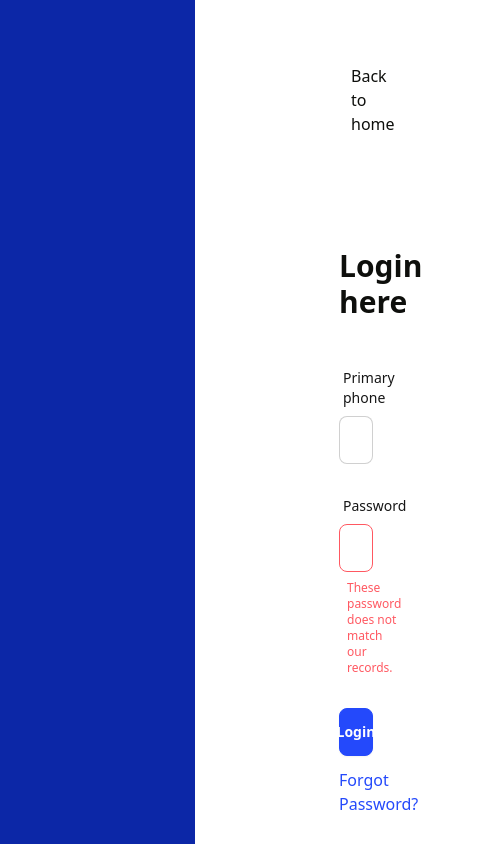
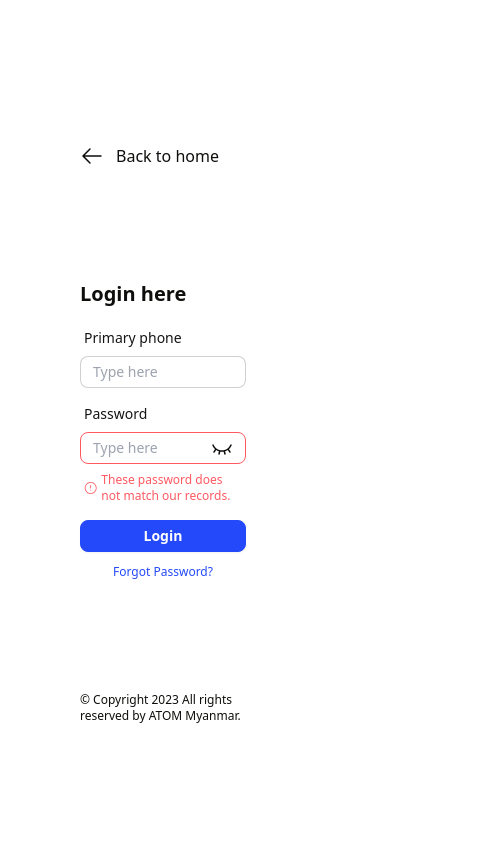
Before and after one commit to atom-freelance/broadband.atom.com.mm, a Nuxt app: page /login in a window 390 px wide. Shown: the top 844 px of the page, 483 px wide, since content can reach past the window. Built offline with nearby package versions, Linux system fonts and the light colour scheme.

Commit message:
refactor: add mobile responsive for login page

```diff
--- a/pages/login/index.vue
+++ b/pages/login/index.vue
@@ -1,22 +1,27 @@
 <script setup lang="ts">
+import { ref } from 'vue'
+
 definePageMeta({
 	layout: 'login',
 })
+
+let showPassword = ref(false)
 </script>
 
 <template>
-	<div class="grid h-screen w-full grid-cols-2">
-		<section class="bg-interactive-accent-active"></section>
-
-		<section class="flex flex-col justify-center space-y-28 px-36 pb-10 pt-16">
+	<div class="grid h-screen w-full grid-cols-1 lg:grid-cols-2">
+		<section class="hidden bg-interactive-accent-active lg:block"></section>
+		<section
+			class="flex flex-col justify-center space-y-28 pb-10 pl-20 pr-36 pt-16"
+		>
 			<NuxtLink class="flex space-x-3 align-middle" to="/">
 				<Icon name="arrow-left" />
 				<span>Back to home</span>
 			</NuxtLink>
 
-			<div class="flex flex-col space-y-10">
-				<h3 class="text-3xl font-bold">Login here</h3>
-				<form @submit.prevent="" class="flex flex-col gap-y-6">
+			<div class="flex flex-col space-y-3 md:space-y-6">
+				<h3 class="text-xl font-bold md:text-3xl">Login here</h3>
+				<form @submit.prevent="" class="flex flex-col space-y-2 md:space-y-6">
 					<label class="form-control">
 						<div class="label">
 							<span class="label-text">Primary phone</span>
@@ -24,7 +29,7 @@ definePageMeta({
 						<input
 							type="text"
 							placeholder="Type here"
-							class="input input-bordered"
+							class="input input-bordered input-sm md:input-md"
 						/>
 					</label>
 
@@ -32,27 +37,51 @@ definePageMeta({
 						<div class="label">
 							<span class="label-text">Password</span>
 						</div>
-						<input
-							type="text"
-							placeholder="Type here"
-							class="input input-bordered input-error"
-						/>
+						<div class="relative">
+							<input
+								:type="showPassword ? 'text' : 'password'"
+								placeholder="Type here"
+								class="input input-bordered input-error input-sm w-full md:input-md"
+							/>
+
+							<div
+								class="absolute inset-y-0 right-0 flex items-center pr-3 text-sm leading-5"
+							>
+								<Icon
+									name="eye-closed"
+									class="1rem lg:1.5rem hover:cursor-pointer"
+									@click="() => (showPassword = true)"
+									v-show="!showPassword"
+								/>
+
+								<Icon
+									name="eye-slash"
+									class="1rem lg:1.5rem hover:cursor-pointer"
+									@click="() => (showPassword = false)"
+									v-show="showPassword"
+								/>
+							</div>
+						</div>
 						<div class="label justify-start space-x-1">
 							<Icon name="exclamation-circle" class="text-error" />
-							<span class="label-text-alt text-error"
-								>These password does not match our records.</span
-							>
+							<span class="label-text-alt text-pretty text-xs text-error">
+								These password does not match our records.
+							</span>
 						</div>
 					</label>
 
 					<div class="flex w-full flex-col space-y-3 text-center">
-						<button type="submit" class="btn btn-primary">Login</button>
-						<NuxtLink to="#" class="text-primary">Forgot Password?</NuxtLink>
+						<button type="submit" class="btn btn-primary btn-sm md:btn-md">
+							Login
+						</button>
+						<NuxtLink to="#" class="text-xs text-primary md:text-lg"
+							>Forgot Password?</NuxtLink
+						>
 					</div>
 				</form>
 			</div>
 
-			<p class="flex items-end">
+			<p class="md:text-md flex items-end text-xs">
 				© Copyright 2023 All rights reserved by ATOM Myanmar.
 			</p>
 		</section>
```
